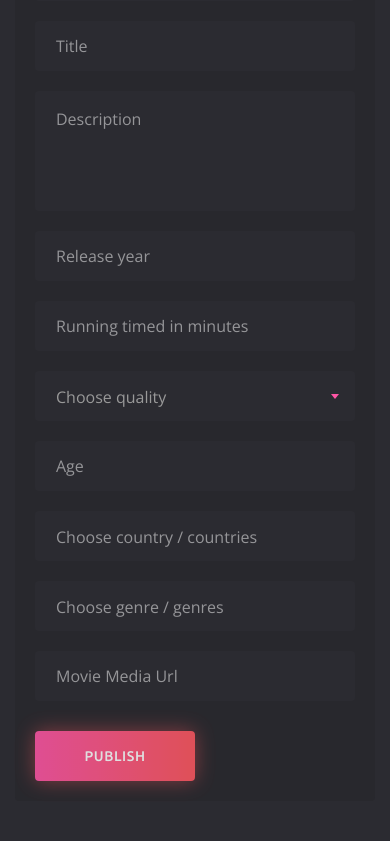
After one commit to tawhidii/oKmovies, a Django app: page /admin-dash/add-movie/ in a window 390 px wide. The commit adds this page. Shown: the part 595-1436 px from the top of the page. Run offline with Django 3.2, Linux system fonts and the light colour scheme; data that the repository does not hold is empty; some libraries are stand-ins or nearby versions.

Commit message:
[Added] movie Add view

```diff
--- /dev/null
+++ b/admin_dashboard/templates/main/add_movie.html
@@ -0,0 +1,109 @@
+{% extends 'admin_base.html' %}
+{% block content %}
+    <!-- main content -->
+<main class="main">
+	<div class="container-fluid">
+		<div class="row">
+			<!-- main title -->
+			<div class="col-12">
+				<div class="main__title">
+					<h2>Add new item</h2>
+				</div>
+			</div>
+			<!-- end main title -->
+
+			<!-- form -->
+			<div class="col-12">
+				<form action="#" class="form" method="post">
+                    {% csrf_token %}
+					<div class="row">
+						<div class="col-12 col-md-5 form__cover">
+							<div class="row">
+								<div class="col-12 col-sm-6 col-md-12">
+									<div class="form__img">
+										<label for="form__img-upload">Upload cover (270 x 400)</label>
+										<input id="form__img-upload" name="form__img-upload" type="file" accept=".png, .jpg, .jpeg">
+										<img id="form__img" src="#" alt=" ">
+									</div>
+								</div>
+							</div>
+						</div>
+
+						<div class="col-12 col-md-7 form__content">
+							<div class="row">
+								<div class="col-12">
+									<input type="text" class="form__input" placeholder="Title" name="title">
+								</div>
+
+								<div class="col-12">
+									<textarea id="text" name="description" class="form__textarea" placeholder="Description"></textarea>
+								</div>
+
+								<div class="col-12 col-sm-6 col-lg-3">
+									<input type="text" class="form__input" placeholder="Release year" name="release_year">
+								</div>
+
+								<div class="col-12 col-sm-6 col-lg-3">
+									<input type="text" class="form__input" placeholder="Running timed in minutes" name="runtime">
+								</div>
+
+								<div class="col-12 col-sm-6 col-lg-3">
+									<select class="js-example-basic-single" id="quality" name="video_quality">
+										<option value=""></option>
+										<option value="full_hd">FullHD</option>
+										<option value="hd">HD</option>
+                                        <option value="sd">SD</option>
+									</select>
+								</div>
+
+								<div class="col-12 col-sm-6 col-lg-3">
+									<input type="text" class="form__input" placeholder="Age" name="audience_age">
+								</div>
+
+								<div class="col-12 col-lg-6">
+									<select class="js-example-basic-multiple" id="country" multiple="multiple" name="country">
+                                        {% for country in countries %}
+                                            <option value="{{ country.id }}">{{ country.name }}</option>
+                                        {% endfor %}
+									</select>
+								</div>
+
+								<div class="col-12 col-lg-6">
+									<select class="js-example-basic-multiple" id="genre" multiple="multiple" name="genre">
+                                        {% for genre in genres %}
+                                            <option value="{{ genre.id }}">{{ genre.name }}</option>
+                                        {% endfor %}
+									</select>
+								</div>
+
+{#								<div class="col-12">#}
+{#									<div class="form__gallery">#}
+{#										<label id="gallery1" for="form__gallery-upload">Upload photos</label>#}
+{#										<input data-name="#gallery1" id="form__gallery-upload" name="gallery" class="form__gallery-upload" type="file" accept=".png, .jpg, .jpeg" multiple>#}
+{#									</div>#}
+{#								</div>#}
+							</div>
+						</div>
+
+						<div class="col-12">
+							<div class="row">
+								<!-- movie -->
+								<div class="col-12">
+                                    <input type="text" class="form__input" placeholder="Movie Media Url" name="video_url">
+								</div>
+								<!-- end movie -->
+
+								<div class="col-12">
+									<button type="submit" class="form__btn">publish</button>
+								</div>
+							</div>
+						</div>
+					</div>
+				</form>
+			</div>
+			<!-- end form -->
+		</div>
+	</div>
+</main>
+<!-- end main content -->
+{% endblock %}
--- a/admin_dashboard/templates/partial/sidebar.html
+++ b/admin_dashboard/templates/partial/sidebar.html
@@ -65,7 +65,7 @@
 			<a class="dropdown-toggle sidebar__nav-link" href="#" role="button" id="dropdownMenuMore" data-toggle="dropdown" aria-haspopup="true" aria-expanded="false"><svg xmlns="http://www.w3.org/2000/svg" viewBox="0 0 24 24"><path d="M21,8.94a1.31,1.31,0,0,0-.06-.27l0-.09a1.07,1.07,0,0,0-.19-.28h0l-6-6h0a1.07,1.07,0,0,0-.28-.19.32.32,0,0,0-.09,0A.88.88,0,0,0,14.05,2H10A3,3,0,0,0,7,5V6H6A3,3,0,0,0,3,9V19a3,3,0,0,0,3,3h8a3,3,0,0,0,3-3V18h1a3,3,0,0,0,3-3V9S21,9,21,8.94ZM15,5.41,17.59,8H16a1,1,0,0,1-1-1ZM15,19a1,1,0,0,1-1,1H6a1,1,0,0,1-1-1V9A1,1,0,0,1,6,8H7v7a3,3,0,0,0,3,3h5Zm4-4a1,1,0,0,1-1,1H10a1,1,0,0,1-1-1V5a1,1,0,0,1,1-1h3V7a3,3,0,0,0,3,3h3Z"/></svg>Movies</a>
 
 			<ul class="dropdown-menu sidebar__dropdown-menu scrollbar-dropdown" aria-labelledby="dropdownMenuMore">
-				<li><a href="add-item.html">Add movie</a></li>
+				<li><a href="{% url 'admin_dashboard:add-movie' %}">Add movie</a></li>
 			</ul>
 		</li>
 		<!-- end dropdown -->
--- a/admin_dashboard/urls.py
+++ b/admin_dashboard/urls.py
@@ -1,7 +1,9 @@
 from django.urls import path
-from .views import AdminIndex
+from admin_dashboard.views.admin_index import AdminIndex
+from admin_dashboard.views.add_movies import AddMovie
 
 app_name = 'admin_dashboard'
 urlpatterns = [
-    path('', AdminIndex.as_view(), name='admin-index')
+    path('', AdminIndex.as_view(), name='admin-index'),
+    path('add-movie/', AddMovie.as_view(), name='add-movie')
 ]
--- /dev/null
+++ b/admin_dashboard/views/add_movies.py
@@ -0,0 +1,44 @@
+from django.shortcuts import render, redirect
+from django.views.generic import View
+from contents.models.country import Country
+from contents.models.genre import Genre
+from contents.models.content import Content
+
+
+class AddMovie(View):
+
+    def get(self, request):
+        template_name = 'main/add_movie.html'
+        countries = Country.objects.all()
+        genres = Genre.objects.all()
+        ctx = {
+            'countries': countries,
+            'genres': genres
+        }
+
+        return render(request, template_name, ctx)
+
+    def post(self, request):
+        movie_title = request.POST.get('title')
+        movie_description = request.POST.get('description')
+        release_year = request.POST.get('release_year')
+        runtime = request.POST.get('runtime')
+        video_quality = request.POST.get('video_quality')
+        audience_age = request.POST.get('audience_age')
+        country = request.POST.getlist('country')
+        genre = request.POST.getlist('genre')
+        video_url = request.POST.get('video_url')
+        genre_list = [int(g) for g in genre]
+        country_list = [int(c) for c in country]
+
+        movie_object = Content.objects.create(title=movie_title, descriptions=movie_description,
+                                              release_year=release_year, runtime=runtime,
+                                              video_quality=video_quality,
+                                              audience_age=audience_age,
+                                              video_url=video_url)
+
+        movie_object.genre.set(genre_list)
+        movie_object.country.set(country_list)
+        movie_object.save()
+
+        return redirect('admin_dashboard:add-movie')
--- a/admin_dashboard/views.py
+++ b/admin_dashboard/views/admin_index.py
@@ -1,4 +1,3 @@
-from django.shortcuts import render
 from django.views.generic import TemplateView
 
 
```
Also changed, not shown: admin_dashboard/views/__init__.py (added), contents/migrations/0008_auto_20220612_0913.py (added), contents/migrations/0009_auto_20220612_0931.py (added), contents/models/content.py (line endings or trailing spaces).
